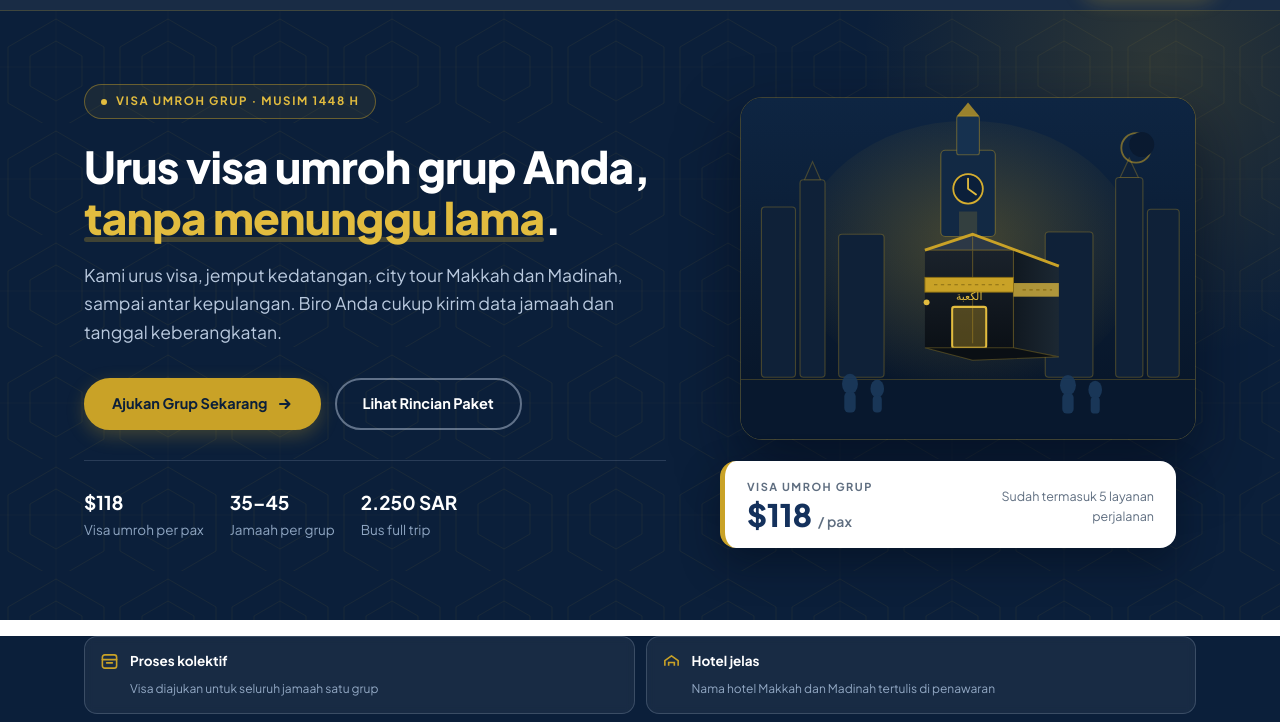
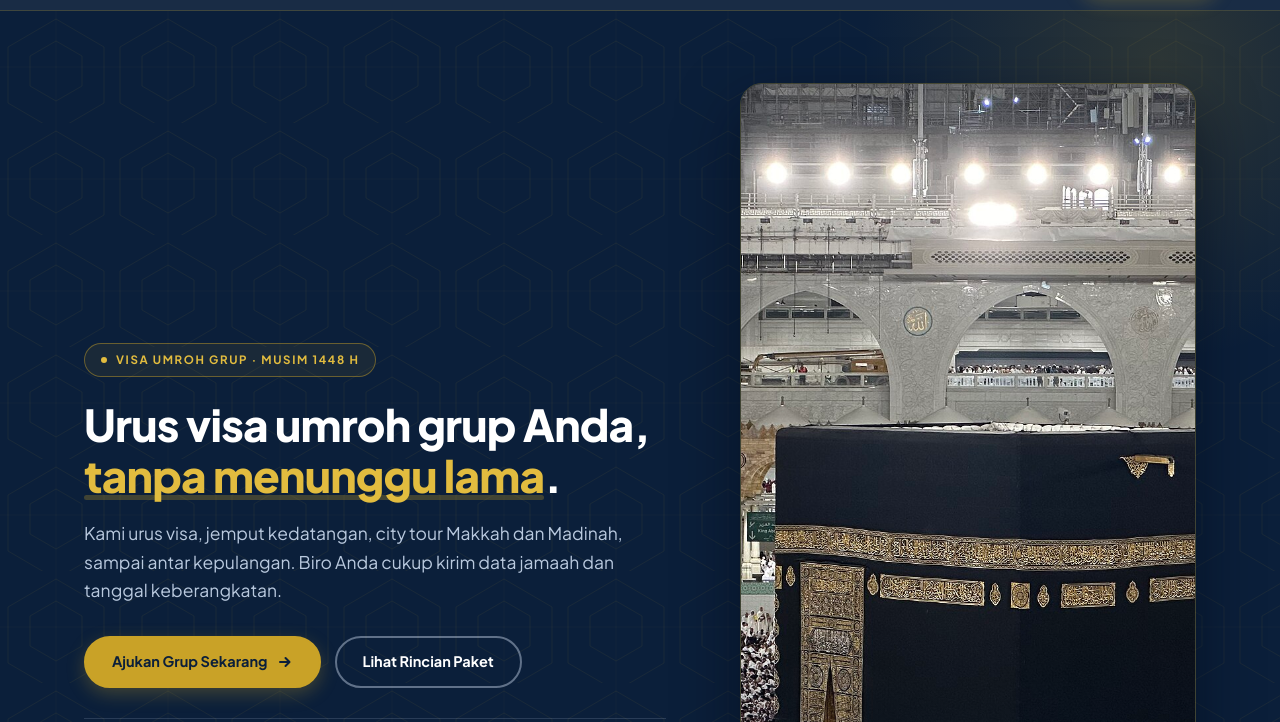
Before and after one commit to azzamamry-lab/landing-binsef, a plain HTML site: page index.html in a window 1280 px wide. Shown: the part 67-789 px from the top of the page. Drawn offline with Linux system fonts and the light colour scheme.

Commit message:
Ganti ilustrasi SVG dengan foto Ka'bah asli (Wikimedia Commons, CC0)

```diff
--- a/index.html
+++ b/index.html
@@ -77,7 +77,7 @@
 /* ---------- Hero: gelap + pola geometris islami ---------- */
 .hero{
   background:var(--navy);color:#fff;position:relative;overflow:hidden;
-  padding:66px 0 72px;
+  padding:52px 0 58px;
 }
 .hero::before{
   content:"";position:absolute;inset:0;opacity:.5;
@@ -115,9 +115,10 @@
   position:relative;padding:20px 0 20px 20px;
 }
 .kabah-frame{
+  position:relative;
   border-radius:22px;overflow:hidden;border:1px solid rgba(201,162,39,.28);
   box-shadow:0 26px 60px rgba(3,10,22,.55);
-  margin-bottom:88px;   /* ruang untuk kartu harga di bawah ilustrasi */
+  margin-bottom:20px;
 }
 .aside-price{
   position:absolute;left:0;bottom:0;right:20px;background:var(--paper);color:var(--ink);
@@ -394,101 +395,20 @@
 
     <div class="kabah-panel">
       <div class="kabah-frame">
-        <!-- Ilustrasi Ka'bah (SVG dibuat sendiri, bukan aset pihak lain) -->
-        <svg viewBox="0 0 400 300" role="img" aria-label="Ilustrasi Ka'bah dan Masjidil Haram" style="width:100%;display:block;background:#0A1A30">
-          <defs>
-            <linearGradient id="sky" x1="0" y1="0" x2="0" y2="1">
-              <stop offset="0%" stop-color="#0E2542"/>
-              <stop offset="100%" stop-color="#071426"/>
-            </linearGradient>
-            <linearGradient id="kabahSide" x1="0" y1="0" x2="1" y2="0">
-              <stop offset="0%" stop-color="#101820"/>
-              <stop offset="100%" stop-color="#1C2833"/>
-            </linearGradient>
-            <linearGradient id="kabahFront" x1="0" y1="0" x2="0" y2="1">
-              <stop offset="0%" stop-color="#1A222B"/>
-              <stop offset="100%" stop-color="#0B1016"/>
-            </linearGradient>
-            <radialGradient id="glow" cx="50%" cy="45%" r="55%">
-              <stop offset="0%" stop-color="#C9A227" stop-opacity=".30"/>
-              <stop offset="100%" stop-color="#C9A227" stop-opacity="0"/>
-            </radialGradient>
-          </defs>
-
-          <rect width="400" height="300" fill="url(#sky)"/>
-          <ellipse cx="200" cy="140" rx="150" ry="120" fill="url(#glow)"/>
-
-          <!-- Silhouette Masjidil Haram -->
-          <g fill="#0F2138" stroke="#C9A227" stroke-opacity=".30" stroke-width="1">
-            <rect x="18" y="96" width="30" height="150" rx="3"/>
-            <rect x="52" y="72" width="22" height="174" rx="3"/>
-            <path d="M56 72h14l-7-16z"/>
-            <rect x="330" y="70" width="24" height="176" rx="3"/>
-            <path d="M334 70h16l-8-17z"/>
-            <rect x="358" y="98" width="28" height="148" rx="3"/>
-            <rect x="86" y="120" width="40" height="126" rx="3"/>
-            <rect x="268" y="118" width="42" height="128" rx="3"/>
-          </g>
-
-          <!-- Clock tower -->
-          <g>
-            <rect x="176" y="46" width="48" height="76" rx="4" fill="#122944" stroke="#C9A227" stroke-opacity=".4"/>
-            <rect x="190" y="16" width="20" height="34" rx="2" fill="#16314F" stroke="#C9A227" stroke-opacity=".4"/>
-            <path d="M190 16h20l-10-12z" fill="#C9A227" fill-opacity=".75"/>
-            <circle cx="200" cy="80" r="13" fill="#0B1F3A" stroke="#C9A227" stroke-width="1.6"/>
-            <circle cx="200" cy="80" r="13" fill="none" stroke="#E2BC3F" stroke-opacity=".5"/>
-            <path d="M200 80V71M200 80l7 5" stroke="#E2BC3F" stroke-width="1.6" stroke-linecap="round"/>
-            <rect x="192" y="100" width="16" height="22" fill="#C9A227" fill-opacity=".18"/>
-          </g>
-
-          <!-- KA'BAH -->
-          <g transform="translate(0,6)">
-            <path d="M162 128 L240 128 L240 214 L162 214 Z" fill="url(#kabahFront)"/>
-            <path d="M240 128 L280 142 L280 222 L240 214 Z" fill="url(#kabahSide)"/>
-            <path d="M162 128 L204 114 L280 142 L240 128 Z" fill="#2C3846"/>
-            <path d="M162 128 L204 114 L280 142" fill="none" stroke="#C9A227" stroke-width="2.6"/>
-            <path d="M162 128 L240 128M204 114 L204 210M240 128 L240 214" stroke="#C9A227" stroke-opacity=".35" stroke-width="1"/>
-            <!-- Kiswah gold band (lebih tebal & terang) -->
-            <rect x="162" y="152" width="78" height="13" fill="#C9A227"/>
-            <rect x="240" y="157" width="40" height="12" fill="#E2BC3F" fill-opacity=".75"/>
-            <rect x="162" y="152" width="78" height="13" fill="none" stroke="#8A6E14" stroke-width=".8"/>
-            <path d="M170 158.5h62M248 163h26" stroke="#8A6E14" stroke-width="1" stroke-dasharray="3 3"/>
-            <!-- Bab (pintu) -->
-            <rect x="186" y="178" width="30" height="36" rx="2" fill="#C9A227" fill-opacity=".35"/>
-            <rect x="186" y="178" width="30" height="36" rx="2" fill="none" stroke="#E2BC3F" stroke-width="1.8"/>
-            <text x="201" y="172" text-anchor="middle" fill="#E2BC3F" font-size="9.5" font-family="Georgia,serif">&#1575;&#1604;&#1603;&#1593;&#1576;&#1577;</text>
-            <!-- Hajar Aswad marker -->
-            <circle cx="163.5" cy="174" r="2.6" fill="#E2BC3F"/>
-            <path d="M162 214 L240 214 L280 222 L204 225 Z" fill="#0A0F14"/>
-            <path d="M162 214 L240 214 L280 222 L204 225 Z" fill="none" stroke="#C9A227" stroke-opacity=".3"/>
-          </g>
-
-          <!-- Ground -->
-          <rect y="248" width="400" height="52" fill="#08182E"/>
-          <path d="M0 248h400" stroke="#C9A227" stroke-opacity=".25"/>
-
-          <!-- Pilgrim silhouettes -->
-          <g fill="#1B3A5C" opacity=".9">
-            <ellipse cx="96" cy="252" rx="7" ry="9"/><rect x="91" y="259" width="10" height="18" rx="4"/>
-            <ellipse cx="120" cy="256" rx="6" ry="8"/><rect x="116" y="262" width="8" height="15" rx="3.5"/>
-            <ellipse cx="288" cy="253" rx="7" ry="9"/><rect x="283" y="260" width="10" height="18" rx="4"/>
-            <ellipse cx="312" cy="257" rx="6" ry="8"/><rect x="308" y="263" width="8" height="15" rx="3.5"/>
-          </g>
-
-          <!-- Crescent -->
-          <g transform="translate(348,44)">
-            <circle r="13" fill="none" stroke="#C9A227" stroke-opacity=".55" stroke-width="1.6"/>
-            <circle cx="5" cy="-3" r="11" fill="#0A1A30"/>
-          </g>
-        </svg>
-      </div>
-
-      <div class="aside-price">
-        <div>
-          <div class="lbl">Visa Umroh Grup</div>
-          <div class="val">$118 <small>/ pax</small></div>
+        <img src="img/kabah-hero.jpg"
+                     alt="Ka'bah di Masjidil Haram, Makkah, dikelilingi jamaah yang sedang tawaf"
+                     width="1400" height="953" loading="eager" decoding="async"
+                     style="width:100%;display:block;object-fit:cover;object-position:center 55%;aspect-ratio:4/3">
+                <!-- Foto: Wikimedia Commons, lisensi CC0 (Public Domain). Lihat img/SUMBER-DAN-LISENSI.txt -->
+                <div style="position:absolute;left:0;right:0;bottom:0;height:45%;background:linear-gradient(to top,rgba(11,31,58,.88),rgba(11,31,58,.30) 55%,transparent);pointer-events:none"></div>
+        <!-- Kartu harga di atas foto -->
+        <div style="position:absolute;left:22px;right:22px;bottom:22px;background:rgba(255,255,255,.97);border-radius:14px;padding:16px 20px;border-left:5px solid var(--gold);box-shadow:0 14px 34px rgba(3,10,22,.5);display:flex;align-items:center;justify-content:space-between;gap:14px;flex-wrap:wrap">
+          <div>
+            <div style="font-size:10.5px;letter-spacing:1.5px;text-transform:uppercase;color:#5F6E80;font-weight:700;margin-bottom:2px">Visa Umroh Grup</div>
+            <div style="font-size:27px;font-weight:800;color:#14315C;line-height:1.05">$118 <small style="font-size:13px;font-weight:600;color:#5F6E80">/ pax</small></div>
+          </div>
+          <div style="font-size:12px;color:#5F6E80;max-width:150px;text-align:right">Termasuk 5 layanan perjalanan</div>
         </div>
-        <div class="sub" style="max-width:190px;text-align:right">Sudah termasuk 5 layanan perjalanan</div>
       </div>
     </div>
   </div>
```
Also changed, not shown: img/SUMBER-DAN-LISENSI.txt (added), img/kabah-alt.jpg (added), img/kabah-hero.jpg (added).
